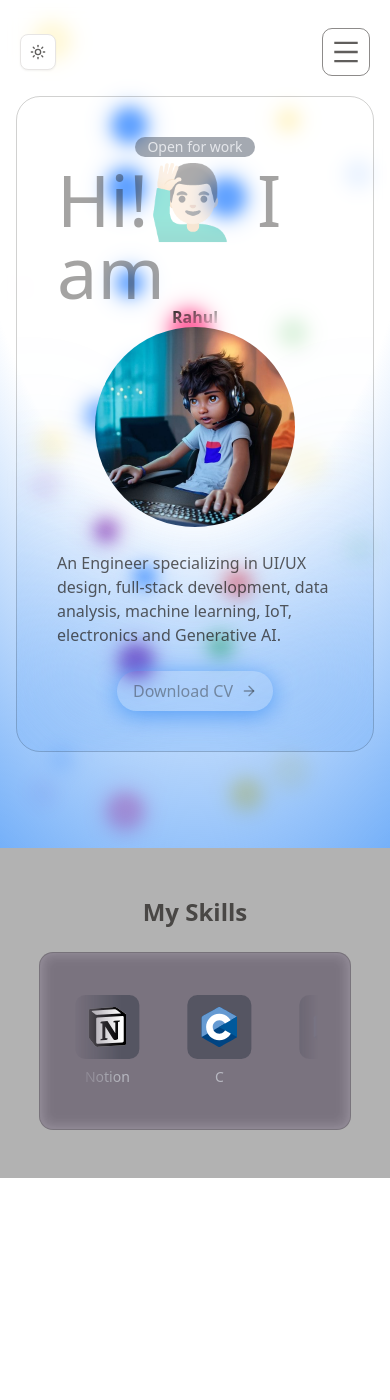
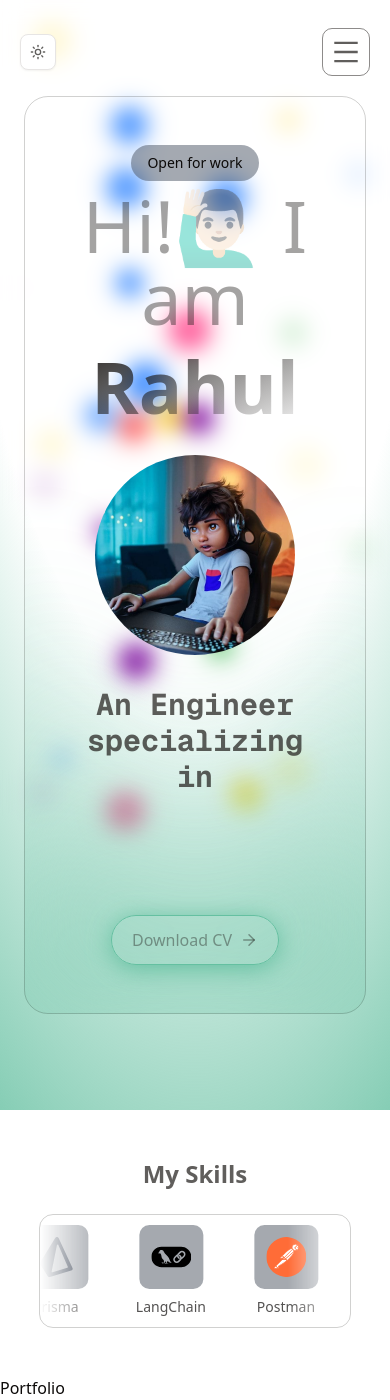
Before and after one commit to Rahul-Encoded/PortfolioV2, a Next.js app: page / in a window 390 px wide. Before the commit the page ends 1178 px from the top, so only its background shows below. Built offline with nearby package versions, Linux system fonts and the light colour scheme; grey boxes are pictures that could not be loaded.

Commit message:
Enhance Hero component with text cycling effect and smoother animations; update Stack component styles for improved layout and readability

```diff
--- a/app/page.tsx
+++ b/app/page.tsx
@@ -2,6 +2,7 @@ import Navbar from "@/components/Navbar";
 import Background from "@/components/Background";
 import Hero from "@/components/Hero";
 import Stack from "@/components/Stack";
+import Portfolio from "@/components/Portfolio";
 
 export default function Home() {
   return (
@@ -10,6 +11,7 @@ export default function Home() {
       <Navbar></Navbar>
       <Hero></Hero>
       <Stack></Stack>
+      <Portfolio></Portfolio>
     </>
   );
 }
--- a/components/Hero.tsx
+++ b/components/Hero.tsx
@@ -6,7 +6,7 @@ import {
   useMotionValue,
   motion,
 } from "framer-motion";
-import React, { useEffect } from "react";
+import React, { useEffect, useState } from "react";
 import Image from "next/image";
 import { FiArrowRight } from "react-icons/fi";
 
@@ -19,33 +19,101 @@ const COLORS = [
   "#8e24aa",
 ];
 
+const words = [
+  "UI/UX Design",
+  "Full-Stack Development",
+  "Data Analysis",
+  "Machine Learning",
+  "Internet of Things",
+  "Electronics",
+  "Generative AI",
+];
+const symbols = "!@#$%^&*()_-+=<>?/|:;";
+
 function Hero() {
   const color = useMotionValue(COLORS[0]);
 
   useEffect(() => {
     animate(color, COLORS, {
       ease: "easeInOut",
-      duration: 10,
+      duration: 12, // Increased animation time for smooth transitions
       repeat: Infinity,
       repeatType: "mirror",
     });
   }, []);
 
   const backgroundImage = useMotionTemplate`radial-gradient(125% 125% at 50% 0%, transparent 50%, ${color})`;
-  const border = useMotionTemplate`1 px solid ${color}`;
+  const border = useMotionTemplate`1px solid ${color}`;
   const boxShadow = useMotionTemplate`0px 4px 24px ${color}`;
+
+  const [displayText, setDisplayText] = useState("");
+  const [currentIndex, setCurrentIndex] = useState(0);
+  const [isFadingOut, setIsFadingOut] = useState(false);
+
+  useEffect(() => {
+    let timeout: ReturnType<typeof setTimeout>;
+    let glitchInterval: ReturnType<typeof setTimeout>;
+
+    const cycleText = () => {
+      setIsFadingOut(true); // Smooth fade-out before switching words
+
+      setTimeout(() => {
+        let originalText = words[currentIndex];
+        let textLength = originalText.length;
+
+        // Initial glitch: Random symbols
+        let glitchText = Array.from(
+          { length: textLength },
+          () => symbols[Math.floor(Math.random() * symbols.length)]
+        ).join("");
+        setDisplayText(glitchText);
+
+        // Reveal text after glitch
+        glitchInterval = setTimeout(() => {
+          let i = 0;
+          const revealText = setInterval(() => {
+            setDisplayText(
+              originalText.slice(0, i + 1) +
+                Array.from(
+                  { length: textLength - i - 1 },
+                  () => symbols[Math.floor(Math.random() * symbols.length)]
+                ).join("")
+            );
+
+            i++;
+            if (i === textLength) clearInterval(revealText);
+          }, 100); // Smoother character reveal
+        }, 600); // Extended glitch duration for a more subtle effect
+
+        // Fade back in
+        setTimeout(() => setIsFadingOut(false), 700);
+
+        // Move to next word after delay
+        timeout = setTimeout(() => {
+          setCurrentIndex((prev) => (prev + 1) % words.length);
+        }, 4000); // Increased duration before switching words
+      }, 700);
+    };
+
+    cycleText();
+
+    return () => {
+      clearTimeout(timeout);
+      clearTimeout(glitchInterval);
+    };
+  }, [currentIndex]);
 
   return (
     <motion.section
-      style={{ backgroundImage, backdropFilter: "blur(7.5px)" }}
-      className="relative grid min-h-screen place-content-center overflow-hidden px-4 py-24 text-gray-200"
+      style={{ backgroundImage, backdropFilter: "blur(10px)" }}
+      className="relative flex min-h-screen items-center justify-center px-6 py-24"
     >
-      <div className="border border-primary/20 backdrop-blur-3xl rounded-3xl p-10 z-10 flex flex-col items-center hover:shadow-lg hover:shadow-primary/20">
-        <span className="mb-1.5 inline-block rounded-full bg-gray-600/50 px-3 py-1.55 text-sm">
+      <div className="border border-primary/20 backdrop-blur-3xl rounded-3xl p-12 z-10 flex flex-col items-center text-center hover:shadow-lg hover:shadow-primary/20">
+        <span className="mb-2 inline-block rounded-full bg-gray-600/50 px-4 py-2 text-sm">
           Open for work
         </span>
         <h1 className="text-primary/40 text-7xl">Hi!🙋🏻‍♂️ I am</h1>
-        <h1 className="max-w-3xl bg-gradient-to-br from-primary to-secondary-400 bg-clip-text font-black leading-tight text-transparent md:text-7xl">
+        <h1 className="bg-gradient-to-br from-primary to-secondary-400 bg-clip-text font-black leading-tight text-transparent text-7xl py-2">
           Rahul
         </h1>
         <Image
@@ -53,21 +121,32 @@ function Hero() {
           alt="Picture of Rahul"
           width={200}
           height={200}
-          className="rounded-full"
+          className="rounded-full my-4"
         />
-        <p className="my-6 max-w-l text-primary/70">
-          An Engineer specializing in UI/UX design, full-stack development, data
-          analysis, machine learning, IoT, electronics and Generative AI.
-        </p>
+        <div className="flex flex-col items-center justify-center">
+          <p className="my-4 max-w-lg text-primary/70 select-none font-mono text-3xl font-bold">
+            An Engineer specializing in
+            <motion.div
+              className="select-none font-mono text-primary/60 text-3xl font-bold mt-2"
+              animate={{
+                opacity: isFadingOut ? 0 : 1,
+                y: isFadingOut ? 10 : 0,
+              }}
+              transition={{ duration: 0.6, ease: "easeInOut" }}
+            >
+              {displayText}
+            </motion.div>
+          </p>
+        </div>
 
         <motion.button
           style={{ border, boxShadow }}
-          whileHover={{ scale: 1.015 }}
-          whileTap={{ scale: 0.985 }}
-          className="flex w-fit text-primary/40 items-center gap-2 rounded-full px-4 py-2"
+          whileHover={{ scale: 1.05 }}
+          whileTap={{ scale: 0.95 }}
+          className="mt-6 flex w-fit text-primary/40 items-center gap-2 rounded-full px-5 py-3"
         >
-					Download CV
-          <FiArrowRight className=""></FiArrowRight>
+          Download CV
+          <FiArrowRight className="text-lg"></FiArrowRight>
         </motion.button>
       </div>
     </motion.section>
--- a/components/Stack.tsx
+++ b/components/Stack.tsx
@@ -46,9 +46,9 @@ const images = [
 
 function Stack() {
   return (
-    <div className="py-12 flex flex-col justify-center items-center bg-black/30 backdrop-blur-md">
+    <div className="relative grid-cols-3 py-12 justify-center items-center backdrop-blur">
       <h2 className="text-center text-2xl font-bold mb-6 text-primary/70">My Skills</h2>
-      <div className="border border-primary/20 w-4/5 mx-auto rounded-xl p-8 backdrop-blur-sm bg-purple-900/10">
+      <div className="border border-primary/20 w-4/5 mx-auto rounded-xl">
         <div className="overflow-hidden [mask-image:linear-gradient(to_right,_transparent,_black_20%,_black_80%,_transparent)]">
           <motion.div
             className="flex gap-12 flex-none pr-12 items-center justify-center"
@@ -60,7 +60,7 @@ function Stack() {
               repeatType: "loop",
             }}
           >
-            {[...images, ...images].map((image, index) => (
+            {images.map((image, index) => (
               <div key={index} className="flex flex-col items-center group hover:scale-110 transition-transform duration-300">
                 <div className="p-3 rounded-lg bg-gray-800/40 hover:bg-gray-800/70 transition-colors flex items-center justify-center w-16 h-16">
                   <Image
@@ -71,7 +71,7 @@ function Stack() {
                     className="w-10 h-10 object-contain"
                   />
                 </div>
-                <span className="mt-2 text-sm text-center text-gray-300 opacity-70 group-hover:opacity-100">{image.title}</span>
+                <span className="mt-2 text-sm text-center text-primary-300 opacity-70 group-hover:opacity-100">{image.title}</span>
               </div>
             ))}
           </motion.div>
```
